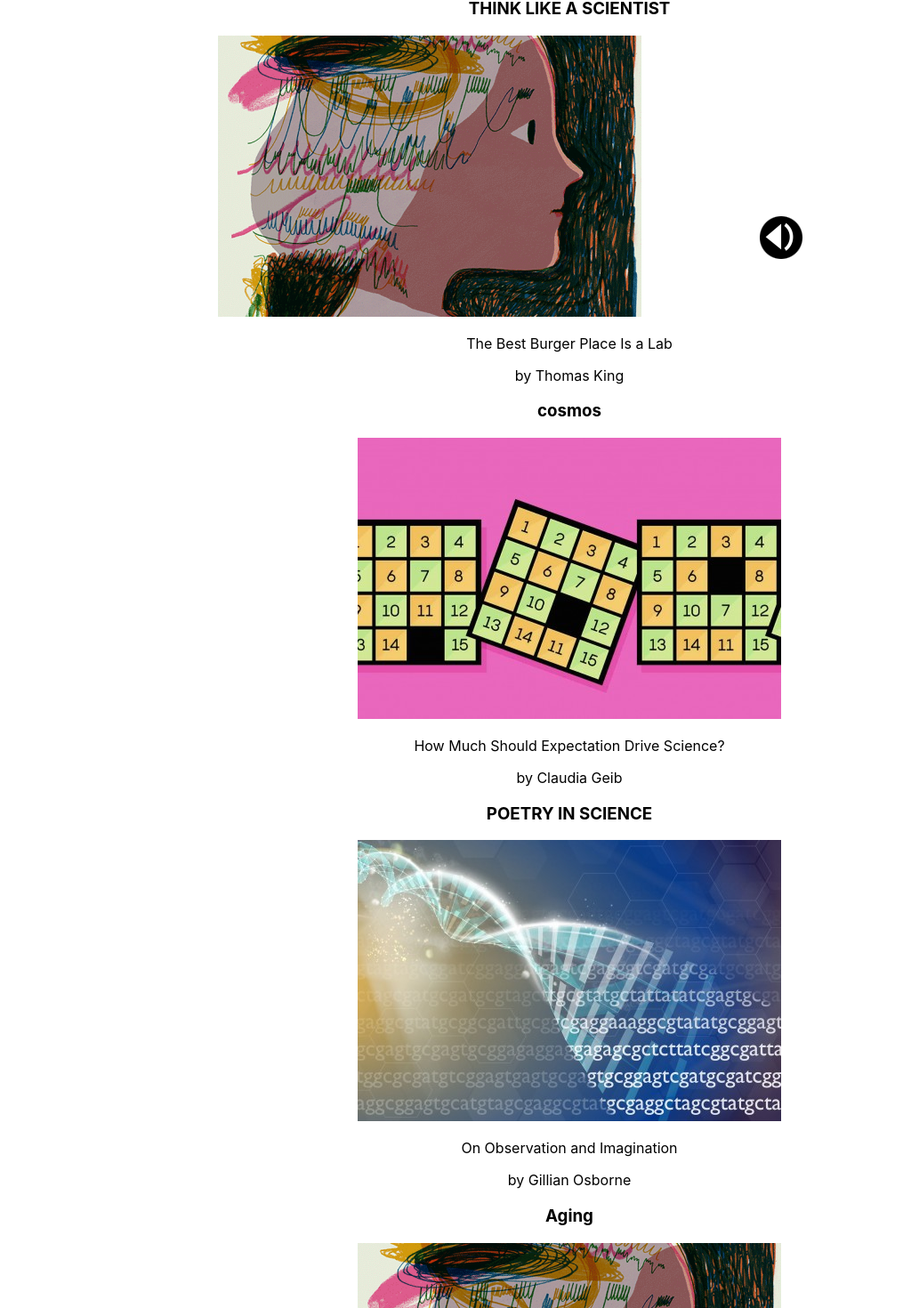
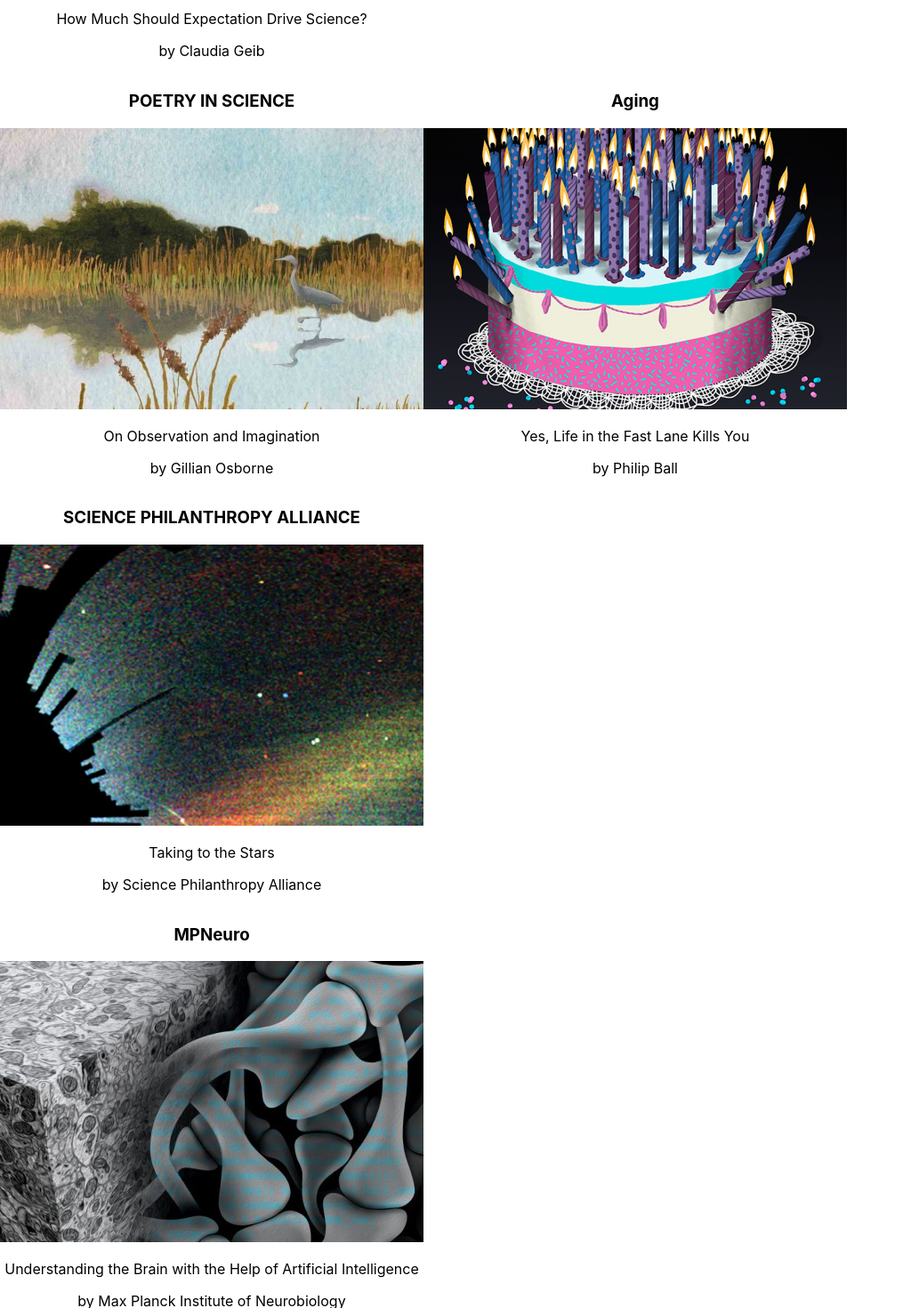
Before and after one commit to O-Sanni/nautilus_mockup, a React (Create React App) app: page / in a window 1280 px wide. Shown: the part 1935-3405 px from the top of the page at 89% size, without its empty margins (0-1015 px from the left). Built offline with nearby package versions, Linux system fonts and the light colour scheme.

Commit message:
Channels add some css

```diff
--- a/src/components/ChannelComponent.js
+++ b/src/components/ChannelComponent.js
@@ -1,18 +1,18 @@
 import React from "react";
-
+import './components.css'
 
 
 class ChannelComponents extends  React.Component{
 render()
 {
     return(
-        <div>
+        <div id="channelMainDiv">
         <h1>Channels</h1>
         <h4>TUNE IN TO NAUTILUS' DEEP DIVE PORTALS</h4>
-        <div>
+        <div className="channelsRows">
             <div>
                 <h3>BIOLOGY+BEYOND</h3>
-                <img src={require("../assets/bio_and_beyond.jpeg")} alt="biology" />
+                <img className="channelImg" src={require("../assets/bio_and_beyond.jpeg")} alt="biology" />
                 <p>Making Sense of the Genome, at Last</p>
                 <p>by Adam Piare</p>
             </div>
@@ -29,51 +29,51 @@ render()
                 <p>by Marcus Woo</p>
             </div>
         </div>
-        <div>
+        <div className="channelsRows">
             <div>
                 <h3>EARTH</h3>
-                <img src={require("../assets/bio_and_beyond.jpeg")} alt="biology" />
+                <img src={require("../assets/earth.jpeg")} alt="biology" />
                 <p>The Deep Time of Walden Pond</p>
                 <p>by Curt Stager</p>
             </div>
             <div>
                 <h3>THINK LIKE A SCIENTIST</h3>
-                <img src ={require("../assets/wise_sci_and_engineering.png")} alt="woman" />
+                <img src ={require("../assets/tlas.jpeg")} alt="woman" />
                 <img src ={require("../assets/Audio_sprite.png")} alt="play" />
                 <p>The Best Burger Place Is a Lab</p>
                 <p>by Thomas King</p>
             </div>
             <div>
                 <h3>cosmos</h3>
-                <img src ={require("../assets/abstractions.jpeg")} alt="woman" />
+                <img src ={require("../assets/cosmos.jpeg")} alt="woman" />
                 <p>How Much Should Expectation Drive Science?</p>
                 <p>by Claudia Geib</p>
             </div>
         </div>
-        <div>
-        <div>
+        <div className="channelsRows">
+            <div>
                 <h3>POETRY IN SCIENCE</h3>
-                <img src={require("../assets/bio_and_beyond.jpeg")} alt="biology" />
+                <img src={require("../assets/poetry.jpeg")} alt="biology" />
                 <p>On Observation and Imagination</p>
                 <p>by Gillian Osborne</p>
             </div>
             <div>
                 <h3>Aging</h3>
-                <img src ={require("../assets/wise_sci_and_engineering.png")} alt="woman" />
+                <img src ={require("../assets/aging.png")} alt="woman" />
                 <p>Yes, Life in the Fast Lane Kills You</p>
                 <p>by Philip Ball</p>
             </div>
             <div>
                 <h3>SCIENCE PHILANTHROPY ALLIANCE</h3>
-                <img src ={require("../assets/abstractions.jpeg")} alt="woman" />
+                <img src ={require("../assets/alliance.png")} alt="woman" />
                 <p>Taking to the Stars</p>
                 <p>by Science Philanthropy Alliance</p>
             </div>
         </div>
-        <div>
+        <div className="channelsRows">
             <div>
                 <h3>MPNeuro</h3>
-                <img src ={require("../assets/abstractions.jpeg")} alt="woman" />
+                <img src ={require("../assets/maxplanck.jpeg")} alt="woman" />
                 <p>Understanding the Brain with the Help of Artificial Intelligence</p>
                 <p>by Max Planck Institute of Neurobiology</p>
             </div>
--- a/src/components/components.css
+++ b/src/components/components.css
@@ -1,4 +1,10 @@
-#topPageImg{
-
-
+#channelMainDiv{
+  display: flex;
+  flex-direction: column;
+  flex-wrap: wrap;
 }
+.channelsRows{
+display: flex;
+flex-direction:row;
+flex-wrap: wrap;
+}
```
